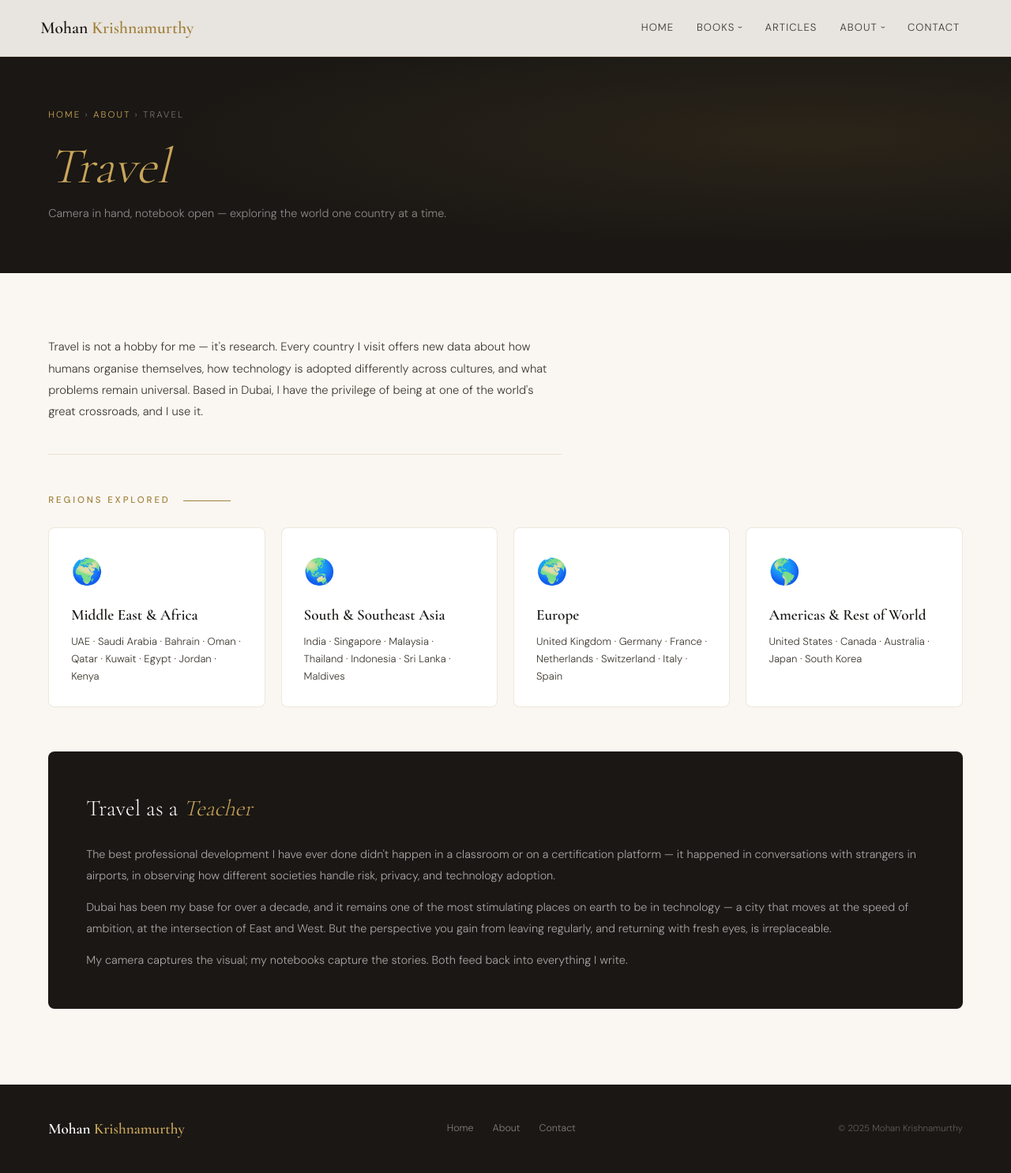
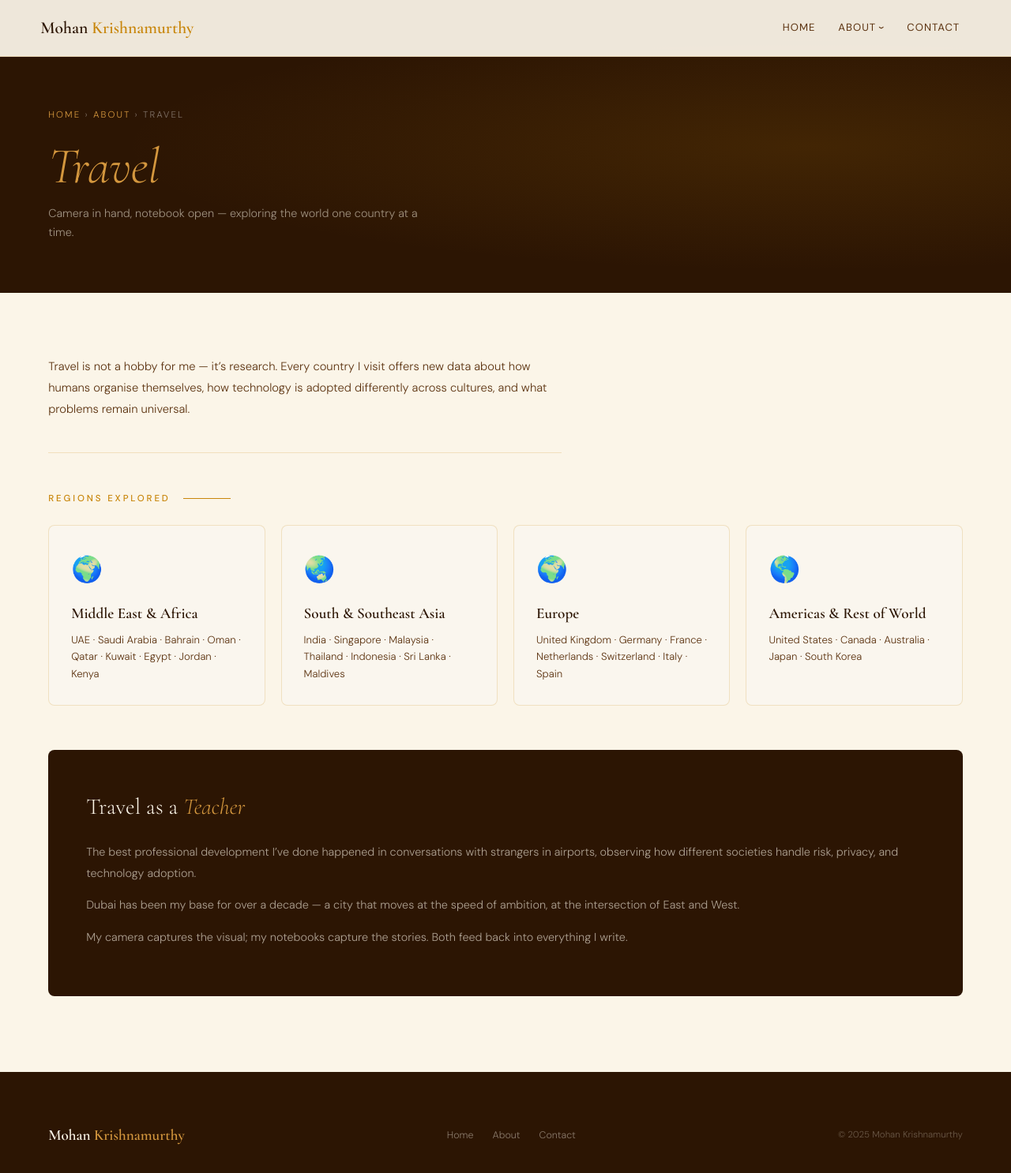
Before and after one commit to leomohan/mohan-site, a plain HTML site: page travel.html in a window 1280 px wide. Shown: the whole page at 79% size. Drawn offline with nearby package versions, Linux system fonts and the light colour scheme.

Commit message:
refactor: link style.css (travel.html)

```diff
--- a/travel.html
+++ b/travel.html
@@ -3,106 +3,40 @@
 <head>
 <meta charset="UTF-8"><meta name="viewport" content="width=device-width, initial-scale=1.0">
 <title>Travel — Mohan Krishnamurthy</title>
-<link href="https://fonts.googleapis.com/css2?family=Cormorant+Garamond:ital,wght@0,300;0,400;0,600&family=DM+Sans:wght@300;400;500&display=swap" rel="stylesheet">
+<link rel="preconnect" href="https://fonts.googleapis.com">
+<link href="https://fonts.googleapis.com/css2?family=Cormorant+Garamond:ital,wght@0,300;0,400;0,600;0,700;1,300;1,400&family=DM+Sans:wght@300;400;500&display=swap" rel="stylesheet">
+<link rel="stylesheet" href="style.css">
 <style>
-:root{--cream:#FAF7F2;--cream-dark:#F2EDE4;--ink:#1A1714;--ink-mid:#3D3830;--ink-light:#7A736A;--gold:#A0813A;--gold-light:#C9A55A;--gold-pale:#F0E6CE;--white:#FFFFFF;--border:rgba(160,129,58,0.18);--ff-display:'Cormorant Garamond',Georgia,serif;--ff-body:'DM Sans',sans-serif;--nav-h:72px;--t:0.3s cubic-bezier(0.4,0,0.2,1);}
-*,*::before,*::after{box-sizing:border-box;margin:0;padding:0;}
-body{background:var(--cream);color:var(--ink);font-family:var(--ff-body);font-weight:300;line-height:1.7;overflow-x:hidden;}
-a{color:inherit;text-decoration:none;}
-.nav{position:fixed;top:0;left:0;right:0;z-index:100;height:var(--nav-h);background:rgba(250,247,242,0.92);backdrop-filter:blur(12px);border-bottom:1px solid var(--border);display:flex;align-items:center;padding:0 clamp(1.5rem,4vw,3.5rem);gap:2rem;transition:box-shadow var(--t);}
-.nav.scrolled{box-shadow:0 4px 24px rgba(26,23,20,0.08);}
-.nav-logo{font-family:var(--ff-display);font-size:1.35rem;font-weight:600;color:var(--ink);flex-shrink:0;}
-.nav-logo span{color:var(--gold);}
-.nav-links{display:flex;align-items:center;gap:0.1rem;list-style:none;margin-left:auto;}
-.nav-item{position:relative;}
-.nav-item>a,.nav-item>span{display:flex;align-items:center;gap:0.3rem;padding:0.5rem 0.85rem;font-size:0.82rem;letter-spacing:0.08em;text-transform:uppercase;color:var(--ink-mid);border-radius:4px;cursor:pointer;transition:color var(--t),background var(--t);white-space:nowrap;}
-.nav-item>a:hover,.nav-item>span:hover{color:var(--gold);background:var(--gold-pale);}
-.nav-item>span.dd::after{content:'›';transform:rotate(90deg);display:inline-block;transition:transform var(--t);}
-.nav-item:hover>span.dd::after{transform:rotate(-90deg);}
-.drop{position:absolute;top:calc(100% + 6px);left:50%;transform:translateX(-50%) translateY(6px);background:var(--white);border:1px solid var(--border);border-radius:8px;box-shadow:0 12px 40px rgba(26,23,20,0.12);min-width:180px;padding:0.5rem 0;opacity:0;visibility:hidden;transition:opacity var(--t),transform var(--t),visibility var(--t);pointer-events:none;}
-.nav-item:hover .drop{opacity:1;visibility:visible;transform:translateX(-50%) translateY(0);pointer-events:all;}
-.drop a{display:block;padding:0.55rem 1.2rem;font-size:0.82rem;color:var(--ink-mid);transition:background var(--t),color var(--t);}
-.drop a:hover{background:var(--gold-pale);color:var(--gold);}
-.nav-hamburger{display:none;margin-left:auto;flex-direction:column;gap:5px;cursor:pointer;padding:6px;}
-.nav-hamburger span{display:block;width:22px;height:2px;background:var(--ink);border-radius:2px;}
-@media(max-width:900px){.nav-links{display:none;}.nav-hamburger{display:flex;}}
-.hero{padding-top:var(--nav-h);background:var(--ink);padding-bottom:4rem;position:relative;overflow:hidden;}
-.hero::before{content:'';position:absolute;inset:0;background:radial-gradient(ellipse at 80% 50%,rgba(160,129,58,0.12) 0%,transparent 60%);}
-.hero-in{max-width:1260px;margin:0 auto;padding:4rem clamp(1.5rem,4vw,3.5rem) 0;}
-.bc{font-size:0.72rem;letter-spacing:0.18em;text-transform:uppercase;color:rgba(255,255,255,0.4);margin-bottom:1.25rem;}
-.bc a{color:var(--gold-light);}
-h1{font-family:var(--ff-display);font-size:clamp(2.5rem,5vw,4.5rem);font-weight:300;color:var(--white);line-height:1.1;margin-bottom:0.75rem;}
-h1 em{font-style:italic;color:var(--gold-light);}
-.sub{font-size:0.9rem;color:rgba(255,255,255,0.5);}
 .main{max-width:1260px;margin:0 auto;padding:5rem clamp(1.5rem,4vw,3.5rem) 6rem;}
 .intro{font-size:0.92rem;color:var(--ink-mid);line-height:1.85;max-width:65ch;margin-bottom:3rem;padding-bottom:2.5rem;border-bottom:1px solid var(--border);}
 .lbl{display:flex;align-items:center;gap:1rem;font-size:0.72rem;letter-spacing:0.25em;text-transform:uppercase;color:var(--gold);font-weight:500;margin-bottom:1.5rem;}
 .lbl::after{content:'';flex:1;max-width:60px;height:1px;background:var(--gold);}
 .rgrid{display:grid;grid-template-columns:repeat(auto-fill,minmax(260px,1fr));gap:1.25rem;margin-bottom:3.5rem;}
-.rcard{background:var(--white);border:1px solid var(--border);border-radius:8px;padding:1.75rem;transition:all var(--t);}
+.rcard{background:var(--white);border:1px solid var(--border);border-radius:8px;padding:1.75rem;transition:all var(--transition);}
 .rcard:hover{border-color:var(--gold);transform:translateY(-2px);}
 .ri{font-size:2rem;margin-bottom:0.75rem;}
 .rn{font-family:var(--ff-display);font-size:1.2rem;font-weight:600;color:var(--ink);margin-bottom:0.4rem;}
 .rc{font-size:0.82rem;color:var(--ink-mid);line-height:1.65;}
 .phil{background:var(--ink);border-radius:8px;padding:3rem;}
-.phil h3{font-family:var(--ff-display);font-size:1.8rem;font-weight:300;color:var(--white);margin-bottom:1.25rem;}
+.phil h3{font-family:var(--ff-display);font-size:1.8rem;font-weight:300;color:var(--cream);margin-bottom:1.25rem;}
 .phil h3 em{font-style:italic;color:var(--gold-light);}
-.phil p{font-size:0.9rem;color:rgba(255,255,255,0.62);line-height:1.85;margin-bottom:0.85rem;}
-.phil p:last-child{margin-bottom:0;}
-.footer{background:var(--ink);color:rgba(255,255,255,0.5);padding:2.5rem 0;}
-.fi{max-width:1260px;margin:0 auto;padding:0 clamp(1.5rem,4vw,3.5rem);display:flex;justify-content:space-between;align-items:center;flex-wrap:wrap;gap:1rem;}
-.fl{font-family:var(--ff-display);font-size:1.2rem;font-weight:600;color:var(--white);}
-.fl span{color:var(--gold-light);}
-.fn{display:flex;gap:1.5rem;}
-.fn a{font-size:0.78rem;color:rgba(255,255,255,0.45);transition:color var(--t);}
-.fn a:hover{color:var(--gold-light);}
-.fc{font-size:0.72rem;color:rgba(255,255,255,0.3);}
-.reveal{opacity:0;transform:translateY(24px);transition:opacity 0.6s ease,transform 0.6s ease;}
-.reveal.visible{opacity:1;transform:none;}
+.phil p{font-size:0.9rem;color:rgba(251,245,232,0.62);line-height:1.85;margin-bottom:0.85rem;}
 </style>
 </head>
 <body>
-<nav class="nav" id="nav">
-  <a href="index.html" class="nav-logo">Mohan <span>Krishnamurthy</span></a>
-  <ul class="nav-links">
-    <li class="nav-item"><a href="index.html">Home</a></li>
-    <li class="nav-item"><span class="dd">Books</span><div class="drop"><a href="technology.html">Technology</a><a href="business.html">Business</a><a href="fiction.html">Fiction</a><a href="general.html">General</a><a href="humor.html">Humor</a><a href="philosophy.html">Philosophy</a><a href="spiritual.html">Spiritual</a><a href="syngress.html">Syngress</a><a href="storybooks.html">Storybooks</a><a href="tamil.html">Tamil Works</a></div></li>
-    <li class="nav-item"><a href="articles.html">Articles</a></li>
-    <li class="nav-item"><span class="dd">About</span><div class="drop"><a href="about.html">About Me</a><a href="certifications.html">Certifications</a><a href="inspiration.html">Inspiration</a><a href="travel.html">Travel</a><a href="youtube.html">YouTube</a><a href="podcasts.html">Podcasts</a><a href="leoaitoons.html">leoAIToons</a></div></li>
-    <li class="nav-item"><a href="index.html#contact">Contact</a></li>
-  </ul>
-  <div class="nav-hamburger"><span></span><span></span><span></span></div>
-</nav>
-<section class="hero"><div class="hero-in">
-  <p class="bc"><a href="index.html">Home</a> › <a href="about.html">About</a> › Travel</p>
-  <h1><em>Travel</em></h1>
-  <p class="sub">Camera in hand, notebook open — exploring the world one country at a time.</p>
-</div></section>
+<nav class="nav" id="nav"><a href="index.html" class="nav-logo">Mohan <span>Krishnamurthy</span></a><ul class="nav-links"><li class="nav-item"><a href="index.html">Home</a></li><li class="nav-item"><span class="has-dropdown">About</span><div class="dropdown"><a href="about.html">About Me</a><a href="certifications.html">Certifications</a><a href="inspiration.html">Inspiration</a><a href="travel.html">Travel</a><a href="youtube.html">YouTube</a><a href="podcasts.html">Podcasts</a><a href="leoaitoons.html">leoAIToons</a></div></li><li class="nav-item"><a href="index.html#contact">Contact</a></li></ul><div class="nav-hamburger"><span></span><span></span><span></span></div></nav>
+<section class="page-hero"><div class="page-hero-inner"><p class="page-breadcrumb"><a href="index.html">Home</a> › <a href="about.html">About</a> › Travel</p><h1 class="page-title"><em>Travel</em></h1><p class="page-sub">Camera in hand, notebook open — exploring the world one country at a time.</p></div></section>
 <div class="main">
-  <p class="intro">Travel is not a hobby for me — it's research. Every country I visit offers new data about how humans organise themselves, how technology is adopted differently across cultures, and what problems remain universal. Based in Dubai, I have the privilege of being at one of the world's great crossroads, and I use it.</p>
-  <p class="lbl">Regions Explored</p>
-  <div class="rgrid">
-    <div class="rcard reveal"><div class="ri">🌍</div><div class="rn">Middle East & Africa</div><div class="rc">UAE · Saudi Arabia · Bahrain · Oman · Qatar · Kuwait · Egypt · Jordan · Kenya</div></div>
-    <div class="rcard reveal"><div class="ri">🌏</div><div class="rn">South & Southeast Asia</div><div class="rc">India · Singapore · Malaysia · Thailand · Indonesia · Sri Lanka · Maldives</div></div>
-    <div class="rcard reveal"><div class="ri">🌍</div><div class="rn">Europe</div><div class="rc">United Kingdom · Germany · France · Netherlands · Switzerland · Italy · Spain</div></div>
-    <div class="rcard reveal"><div class="ri">🌎</div><div class="rn">Americas & Rest of World</div><div class="rc">United States · Canada · Australia · Japan · South Korea</div></div>
-  </div>
-  <div class="phil reveal">
-    <h3>Travel as a <em>Teacher</em></h3>
-    <p>The best professional development I have ever done didn't happen in a classroom or on a certification platform — it happened in conversations with strangers in airports, in observing how different societies handle risk, privacy, and technology adoption.</p>
-    <p>Dubai has been my base for over a decade, and it remains one of the most stimulating places on earth to be in technology — a city that moves at the speed of ambition, at the intersection of East and West. But the perspective you gain from leaving regularly, and returning with fresh eyes, is irreplaceable.</p>
-    <p>My camera captures the visual; my notebooks capture the stories. Both feed back into everything I write.</p>
-  </div>
+<p class="intro">Travel is not a hobby for me — it’s research. Every country I visit offers new data about how humans organise themselves, how technology is adopted differently across cultures, and what problems remain universal.</p>
+<p class="lbl">Regions Explored</p>
+<div class="rgrid">
+<div class="rcard reveal"><div class="ri">🌍</div><div class="rn">Middle East &amp; Africa</div><div class="rc">UAE · Saudi Arabia · Bahrain · Oman · Qatar · Kuwait · Egypt · Jordan · Kenya</div></div>
+<div class="rcard reveal"><div class="ri">🌏</div><div class="rn">South &amp; Southeast Asia</div><div class="rc">India · Singapore · Malaysia · Thailand · Indonesia · Sri Lanka · Maldives</div></div>
+<div class="rcard reveal"><div class="ri">🌍</div><div class="rn">Europe</div><div class="rc">United Kingdom · Germany · France · Netherlands · Switzerland · Italy · Spain</div></div>
+<div class="rcard reveal"><div class="ri">🌎</div><div class="rn">Americas &amp; Rest of World</div><div class="rc">United States · Canada · Australia · Japan · South Korea</div></div>
 </div>
-<footer class="footer"><div class="fi">
-  <div class="fl">Mohan <span>Krishnamurthy</span></div>
-  <nav class="fn"><a href="index.html">Home</a><a href="about.html">About</a><a href="index.html#contact">Contact</a></nav>
-  <p class="fc">© 2025 Mohan Krishnamurthy</p>
-</div></footer>
-<script>
-window.addEventListener('scroll',()=>document.getElementById('nav').classList.toggle('scrolled',scrollY>20));
-const obs=new IntersectionObserver(e=>e.forEach(x=>{if(x.isIntersecting){x.target.classList.add('visible');obs.unobserve(x.target);}}),{threshold:0.08});
-document.querySelectorAll('.reveal').forEach(el=>obs.observe(el));
-</script>
-</body>
-</html>
+<div class="phil reveal"><h3>Travel as a <em>Teacher</em></h3><p>The best professional development I’ve done happened in conversations with strangers in airports, observing how different societies handle risk, privacy, and technology adoption.</p><p>Dubai has been my base for over a decade — a city that moves at the speed of ambition, at the intersection of East and West.</p><p>My camera captures the visual; my notebooks capture the stories. Both feed back into everything I write.</p></div>
+</div>
+<footer class="footer"><div class="footer-inner"><div class="footer-logo">Mohan <span>Krishnamurthy</span></div><nav class="footer-nav"><a href="index.html">Home</a><a href="about.html">About</a><a href="index.html#contact">Contact</a></nav><p class="footer-copy">© 2025 Mohan Krishnamurthy</p></div></footer>
+<script>window.addEventListener('scroll',()=>document.getElementById('nav').classList.toggle('scrolled',scrollY>20));const obs=new IntersectionObserver(e=>e.forEach(x=>{if(x.isIntersecting){x.target.classList.add('visible');obs.unobserve(x.target);}}),{threshold:0.08});document.querySelectorAll('.reveal').forEach(el=>obs.observe(el));</script>
+</body></html>
```
